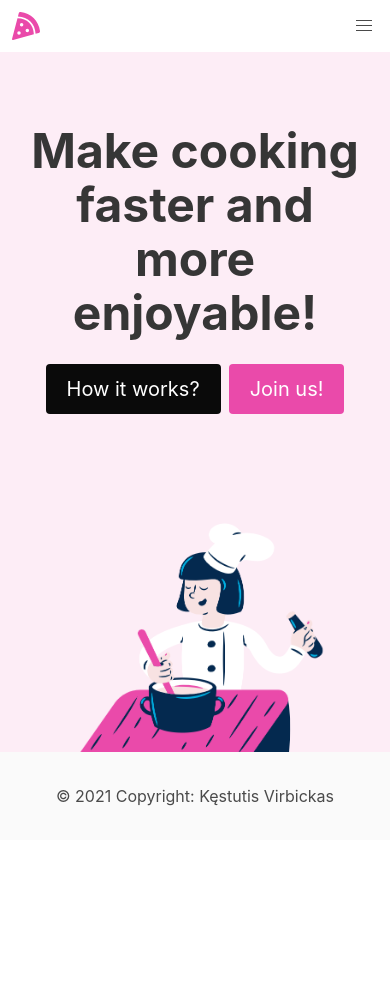
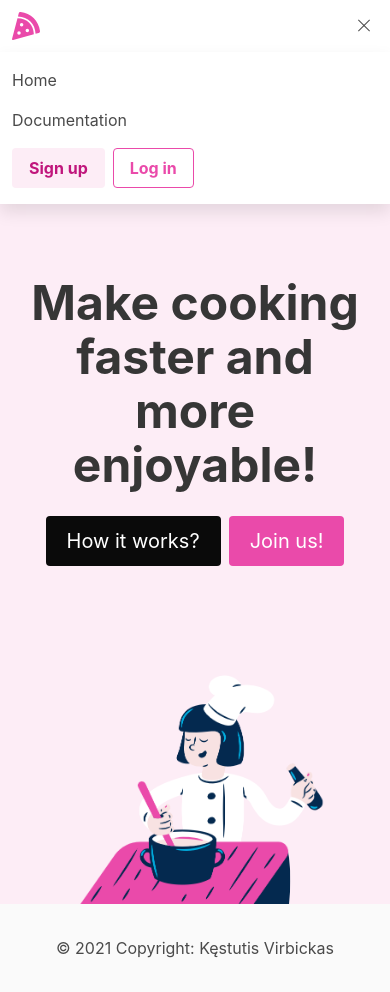
Before and after one commit to kestvir/recipe-reader-node-react, a React (Create React App) app in the folder client/: page / in a window 390 px wide. Both pictures are taken after a click on the button 364 px from the left and 26 px from the top of the page. Before the commit the page ends 844 px from the top, so only its background shows below. Built offline with nearby package versions, Linux system fonts and the light colour scheme; no server answers.

Commit message:
added responsive nav

```diff
--- a/client/src/components/Layout/Header.tsx
+++ b/client/src/components/Layout/Header.tsx
@@ -1,4 +1,4 @@
-import React from "react";
+import React, { useState } from "react";
 import { useAppDispatch, useAppSelector } from "../../redux/hooks";
 import { useHistory } from "react-router-dom";
 import { Link } from "react-router-dom";
@@ -14,6 +14,8 @@ const Header: React.FC<HeaderProps> = ({}) => {
   const dispatch = useAppDispatch();
   const history = useHistory();
 
+  const [isActive, setisActive] = useState(false);
+
   const logout = () => {
     dispatch(logoutAction());
     history.push("/");
@@ -27,8 +29,11 @@ const Header: React.FC<HeaderProps> = ({}) => {
             <FontAwesomeIcon icon={faPizzaSlice} />
           </Link>
           <a
+            onClick={() => {
+              setisActive((prevState) => !prevState);
+            }}
             role="button"
-            className="navbar-burger"
+            className={`navbar-burger burger ${isActive ? "is-active" : ""}`}
             aria-label="menu"
             aria-expanded="false"
             data-target="navbarBasicExample"
@@ -39,7 +44,10 @@ const Header: React.FC<HeaderProps> = ({}) => {
           </a>
         </div>
 
-        <div id="navbarBasicExample" className="navbar-menu">
+        <div
+          id="navbarBasicExample"
+          className={`navbar-menu ${isActive ? "is-active" : ""}`}
+        >
           <div className="navbar-start">
             <Link className="navbar-item" to="/">
               Home
```
